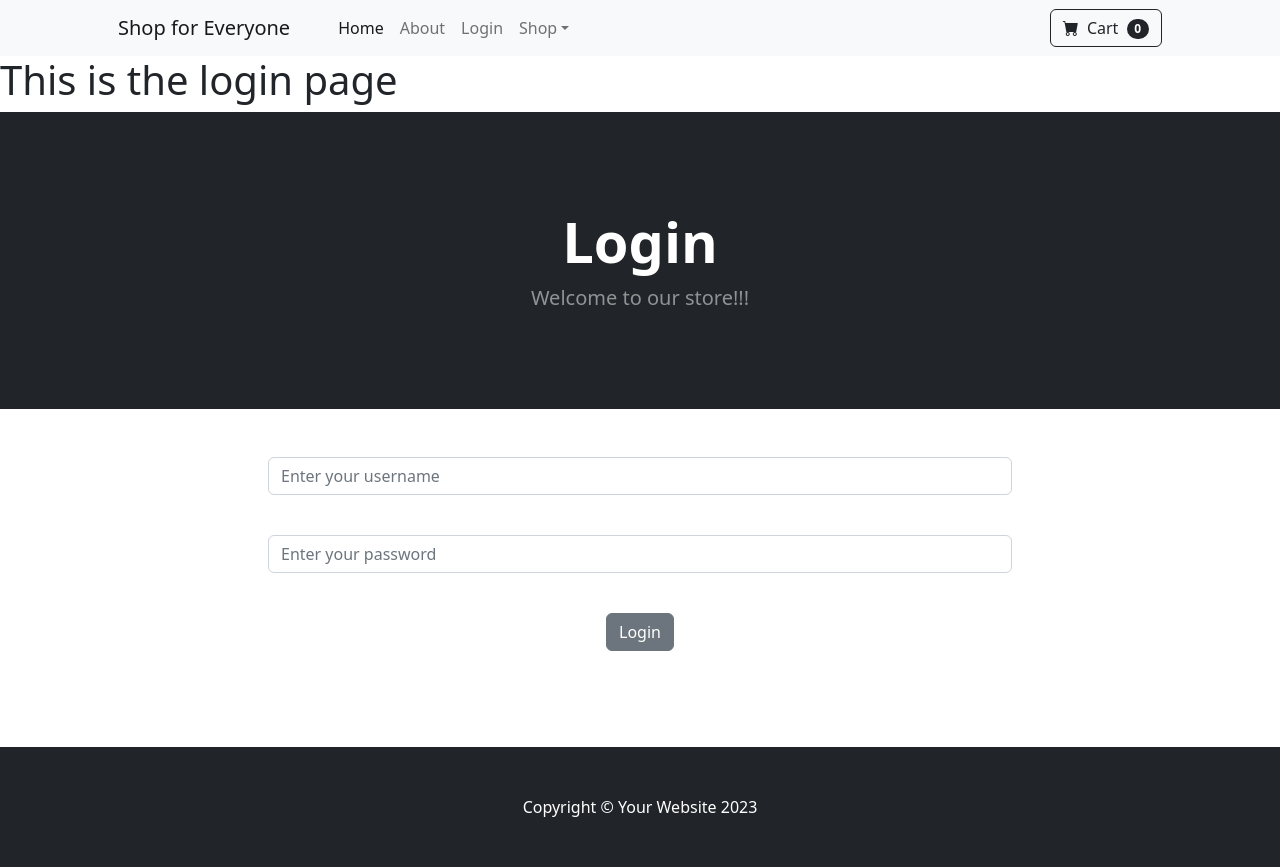
After one commit to Tarirohope/E-COMMERCE, a Django app: page /login/ in a window 1280 px wide. The commit adds this page. Run offline with Django 5.2, Linux system fonts and the light colour scheme; some libraries are stand-ins or nearby versions.

Commit message:
added login and logout files and logic

```diff
--- a/ecom/store/templates/base.html
+++ b/ecom/store/templates/base.html
@@ -1,32 +1,52 @@
-
 {% load static %}
-
 
 <!DOCTYPE html>
 <html lang="en">
   <head>
     <meta charset="utf-8" />
-        <meta name="viewport" content="width=device-width, initial-scale=1, shrink-to-fit=no" />
+    <meta
+      name="viewport"
+      content="width=device-width, initial-scale=1, shrink-to-fit=no"
+    />
     <meta name="description" content="" />
     <meta name="author" content="" />
     <title>Ecommerce</title>
     <!-- Favicon-->
-        <link rel="icon" type="image/x-icon" href="{% static 'assets/favicon.ico' %}" />
+    <link
+      rel="icon"
+      type="image/x-icon"
+      href="{% static 'assets/favicon.ico' %}"
+    />
     <!-- Bootstrap icons-->
-        <link href="https://cdn.jsdelivr.net/npm/bootstrap-icons@1.5.0/font/bootstrap-icons.css" rel="stylesheet" />
+    <link
+      href="https://cdn.jsdelivr.net/npm/bootstrap-icons@1.5.0/font/bootstrap-icons.css"
+      rel="stylesheet"
+    />
     <!-- Core theme CSS (includes Bootstrap)-->
     <link href="{% static 'css/styles.css' %}" rel="stylesheet" />
   </head>
   <body>
     {% include 'navbar.html'%}
-
-      {% block content %}
-      {% endblock %}
-
+     {% if messages %}
+    {% for message in messages %}
+    <div class="alert alert-warning alert-dismissible fade show" role="alert">
+      {{ message }}
+      <button
+        type="button"
+        class="btn-close"
+        data-bs-dismiss="alert"
+        aria-label="Close"
+      ></button>
+    </div>
+    {% endfor %} {% endif %} {% block content %} {% endblock %}
 
     <!-- Footer-->
     <footer class="py-5 bg-dark">
-            <div class="container"><p class="m-0 text-center text-white">Copyright &copy; Your Website 2023</p></div>
+      <div class="container">
+        <p class="m-0 text-center text-white">
+          Copyright &copy; Your Website 2023
+        </p>
+      </div>
     </footer>
     <!-- Bootstrap core JS-->
     <script src="https://cdn.jsdelivr.net/npm/bootstrap@5.2.3/dist/js/bootstrap.bundle.min.js"></script>
--- /dev/null
+++ b/ecom/store/templates/login.html
@@ -0,0 +1,49 @@
+{% extends 'base.html' %} {% block content %}
+<h1>This is the login page</h1>
+<!-- Header-->
+<header class="bg-dark py-5">
+  <div class="container px-4 px-lg-5 my-5">
+    <div class="text-center text-white">
+      <h1 class="display-4 fw-bolder">Login</h1>
+      <p class="lead fw-normal text-white-50 mb-0">Welcome to our store!!!</p>
+    </div>
+  </div>
+</header>
+<div class="container">
+  <div class="row mt-5">
+    <center>
+    <div class="col-8">
+      <form method="POST" action="{% url 'login' %}">
+        {% csrf_token %}
+        <div class="mb-3">
+          <input
+            type="text"
+            class="form-control"
+            placeholder="Enter your username"
+          />
+
+        </div>
+      </br>
+        <div class="mb-3">
+
+          <input
+            type="password"
+            class="form-control"
+            name="password"
+            placeholder="Enter your password"
+          />
+        </div>
+      </br>
+
+        <button type="submit" class="btn btn-secondary">Login</button>
+      </form>
+    </br>
+  </br>
+</br>
+</br>
+    </div>
+  </center>
+  </div>
+</div>
+
+{% endblock %}
--- a/ecom/store/templates/navbar.html
+++ b/ecom/store/templates/navbar.html
@@ -6,6 +6,11 @@
                     <ul class="navbar-nav me-auto mb-2 mb-lg-0 ms-lg-4">
                         <li class="nav-item"><a class="nav-link active" aria-current="page" href="{% url 'home' %}">Home</a></li>
                         <li class="nav-item"><a class="nav-link" href="{% url 'about' %}">About</a></li>
+                        {% if user.is_authenticated %}
+                        <li class="nav-item"><a class="nav-link" href="{% url 'logout' %}">Logout</a></li>
+                        {% else %}
+                        <li class="nav-item"><a class="nav-link" href="{% url 'login' %}">Login</a></li>
+                        {% endif %}
                         <li class="nav-item dropdown">
                             <a class="nav-link dropdown-toggle" id="navbarDropdown" href="#" role="button" data-bs-toggle="dropdown" aria-expanded="false">Shop</a>
                             <ul class="dropdown-menu" aria-labelledby="navbarDropdown">
@@ -13,6 +18,7 @@
                                 <li><hr class="dropdown-divider" /></li>
                                 <li><a class="dropdown-item" href="#!">Popular Items</a></li>
                                 <li><a class="dropdown-item" href="#!">New Arrivals</a></li>
+
                             </ul>
                         </li>
                     </ul>
--- a/ecom/store/urls.py
+++ b/ecom/store/urls.py
@@ -3,5 +3,7 @@ from . import views
 
 urlpatterns = [
     path('', views.home, name='home'),
-    path('about/', views.about, name='about')
+    path('about/', views.about, name='about'),
+    path('login/', views.login_user, name='login'),
+    path('logout', views.logout_user, name='logout')
 ]
--- a/ecom/store/views.py
+++ b/ecom/store/views.py
@@ -1,5 +1,7 @@
-from django.shortcuts import render
+from django.shortcuts import render, redirect
 from .models import Product
+from django.contrib.auth import authenticate, login, logout
+from django.contrib import messages
 
 def home(request):
   products = Product.objects.all()
@@ -7,3 +9,52 @@ def home(request):
 
 def about(request):
   return render(request, 'about.html', {})
+
+def login_user(request):
+  if request.method == "POST":
+    username = request.POST.get('username')
+    password = request.POST.get('password')
+    user = authenticate(request, username=username, password=password)
+    if user is not None:
+      login(request, user)
+      messages.success(request, ("You have been successfully logged in."))
+      return redirect('home')
+    else:
+        messages.success(request, ("There was an error trying to log you in please try again"))
+        return redirect('login')
+  else:
+    return render(request, 'login.html')
+
+
+
+
+# from django.contrib.auth import authenticate, login
+# from django.contrib import messages
+# from django.shortcuts import render, redirect
+
+# def login_user(request):
+#     if request.method == "POST":
+#         # Use .get() to avoid MultiValueDictKeyError
+#         username = request.POST.get('username')
+#         password = request.POST.get('password')
+
+#         if username and password:  # Check if both fields are filled
+#             user = authenticate(request, username=username, password=password)
+#             if user is not None:
+#                 login(request, user)
+#                 messages.success(request, "You have been successfully logged in.")
+#                 return redirect('home')
+#             else:
+#                 messages.error(request, "There was an error trying to log you in, please try again.")
+#                 return redirect('login')
+#         else:
+#             messages.error(request, "Please enter both username and password.")
+#             return redirect('login')
+#     else:
+#         return render(request, 'login.html')
+
+
+def logout_user(request):
+  logout(request)
+  messages.success(request, ("You have been logged out, thank you for stopping by!!"))
+  return redirect('home')
```
Also changed, not shown: ecom/db.sqlite3, ecom/store/templates/logout.html (added). Lines whose indentation alone changed are shown as unchanged.
